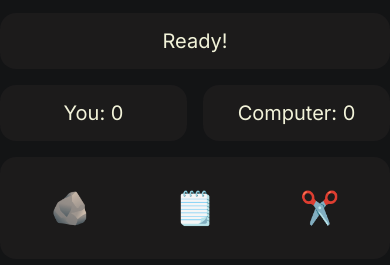
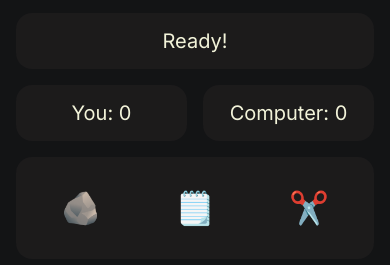
Before and after one commit to lukeramljak/odin-rock-paper-scissors, a plain HTML site: page index.html in a window 390 px wide. Shown: the part 343-608 px from the top of the page. Drawn offline with Linux system fonts and the light colour scheme; a web font is replaced by a local one.

Commit message:
feat: add padding for mobile

```diff
--- a/style.css
+++ b/style.css
@@ -26,6 +26,7 @@ main {
   display: grid;
   flex-direction: column;
   gap: 16px;
+  padding: 16px;
 }
 
 button {
```
